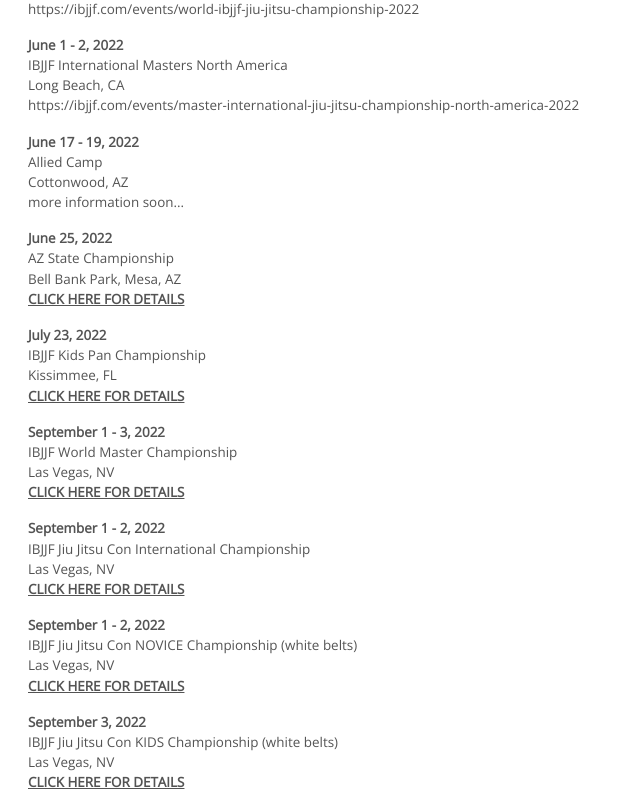
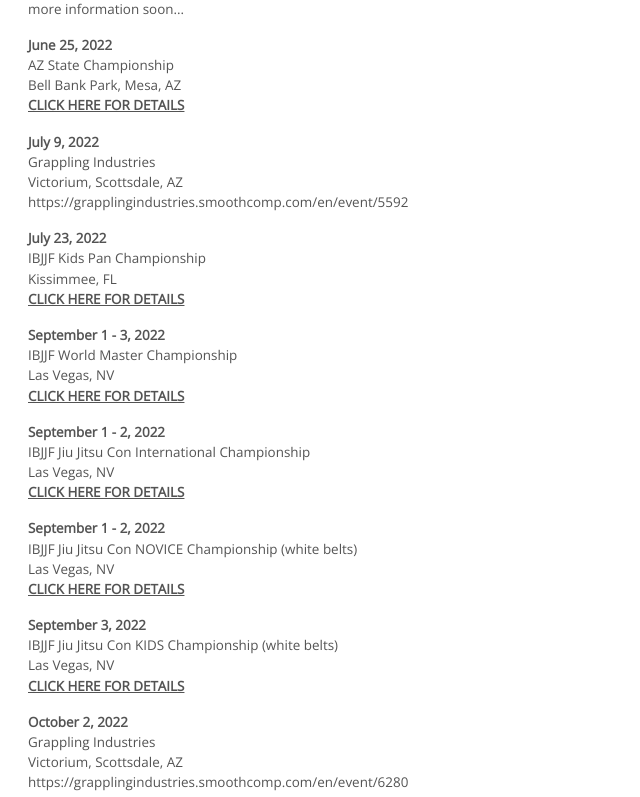
Before and after one commit to shannonhorn/AlliedJiuJitsu, a Next.js app: page /schedule in a window 1280 px wide. Shown: the part 1463-2260 px from the top of the page, without its empty margins (0-640 px from the left). Built offline with nearby package versions, Linux system fonts and the light colour scheme.

Commit message:
updated schedule

```diff
--- a/pages/schedule.js
+++ b/pages/schedule.js
@@ -156,7 +156,7 @@
                     <a target="_blank">Click here for details</a>
                   </Link>
                 </li> */}
-                <li>
+                {/* <li>
                   <div className={styles.schedule_heading}>April 16, 2022</div>
                   <div>Copa Bela (female only)</div>
                   <div>Bell Bank Park, Mesa, AZ</div>
@@ -171,7 +171,7 @@
                   <Link href="https://azbjjf.smoothcomp.com/en/event/6332">
                     <a target="_blank">Click here for details</a>
                   </Link>
-                </li>
+                </li> */}
                 <li>
                   <div className={styles.schedule_heading}>
                     June 1 - 5, 2022
@@ -207,6 +207,14 @@
                   <Link href="https://azbjjf.smoothcomp.com/en/event/6474">
                     <a target="_blank">Click here for details</a>
                   </Link>
+                </li>
+                <li>
+                  <div className={styles.schedule_heading}>July 9, 2022</div>
+                  <div>Grappling Industries</div>
+                  <div>Victorium, Scottsdale, AZ</div>
+                  <div>
+                    https://grapplingindustries.smoothcomp.com/en/event/5592
+                  </div>
                 </li>
                 <li>
                   <div className={styles.schedule_heading}>July 23, 2022</div>
@@ -257,6 +265,14 @@
                   <Link href="https://ibjjf.com/events/jiu-jitsu-con-kids-international-2022">
                     <a target="_blank">Click here for details</a>
                   </Link>
+                </li>
+                <li>
+                  <div className={styles.schedule_heading}>October 2, 2022</div>
+                  <div>Grappling Industries</div>
+                  <div>Victorium, Scottsdale, AZ</div>
+                  <div>
+                    https://grapplingindustries.smoothcomp.com/en/event/6280
+                  </div>
                 </li>
               </ul>
               <div className={styles.schedule_title_separator}></div>
```
